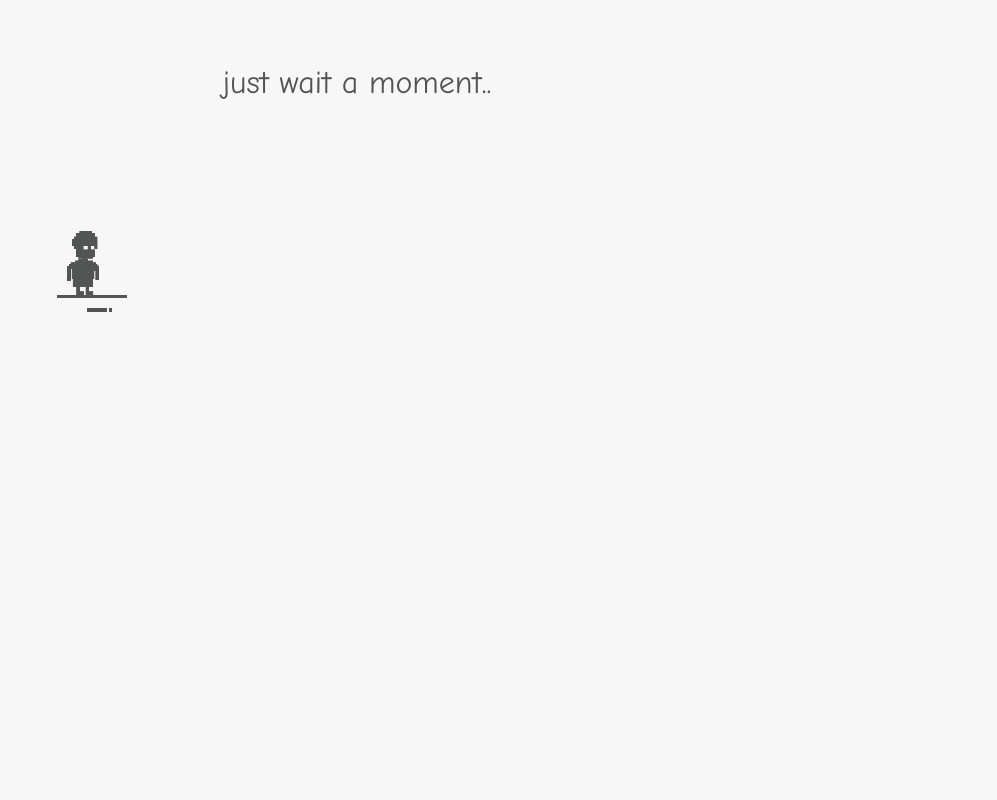
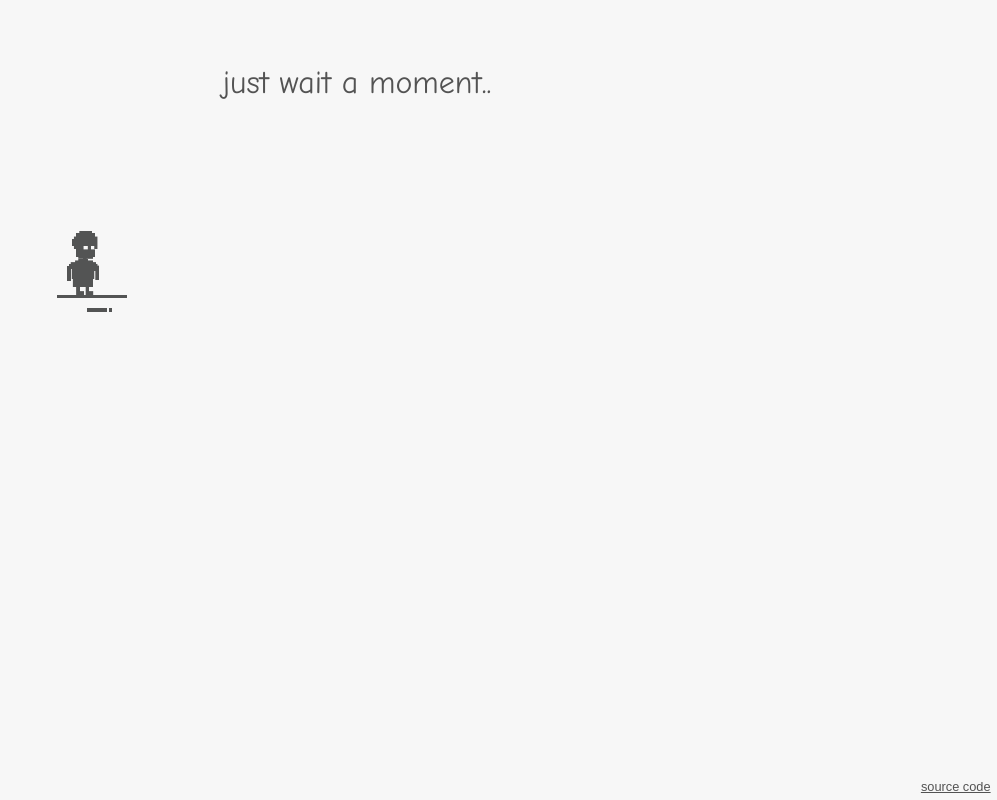
Before and after one commit to codecat/edna-run, a website built with Vite: page index.html in a window 1280 px wide. Shown: the whole page, without its empty margins (283-1280 px from the left). Built offline with nearby package versions, Linux system fonts and the light colour scheme.

Commit message:
Added source code link

```diff
--- a/index.html
+++ b/index.html
@@ -17,6 +17,13 @@
 			.container {
 				text-align: center;
 			}
+			.footer {
+				position: absolute;
+				font-size: 0.8em;
+				bottom: 0.5em;
+				right: 0.5em;
+			}
+			a { color: #535353; }
 		</style>
 	</head>
 
@@ -25,6 +32,9 @@
 		<div class="container">
 			<canvas id="canvas" width="600" height="160"></canvas>
 		</div>
+		<div class="footer">
+			<a href="https://github.com/codecat/edna-run" target="_blank">source code</a>
+		</div>
 		<script type="module" src="/main.js"></script>
 	</body>
 </html>
```
